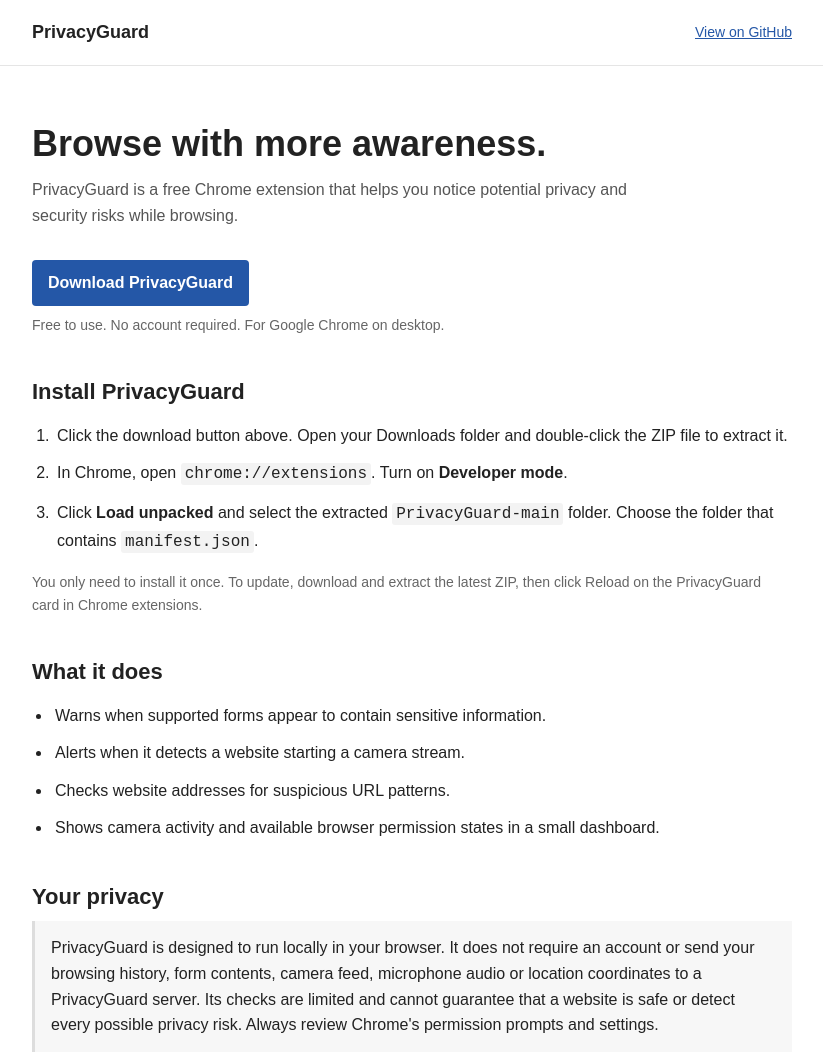
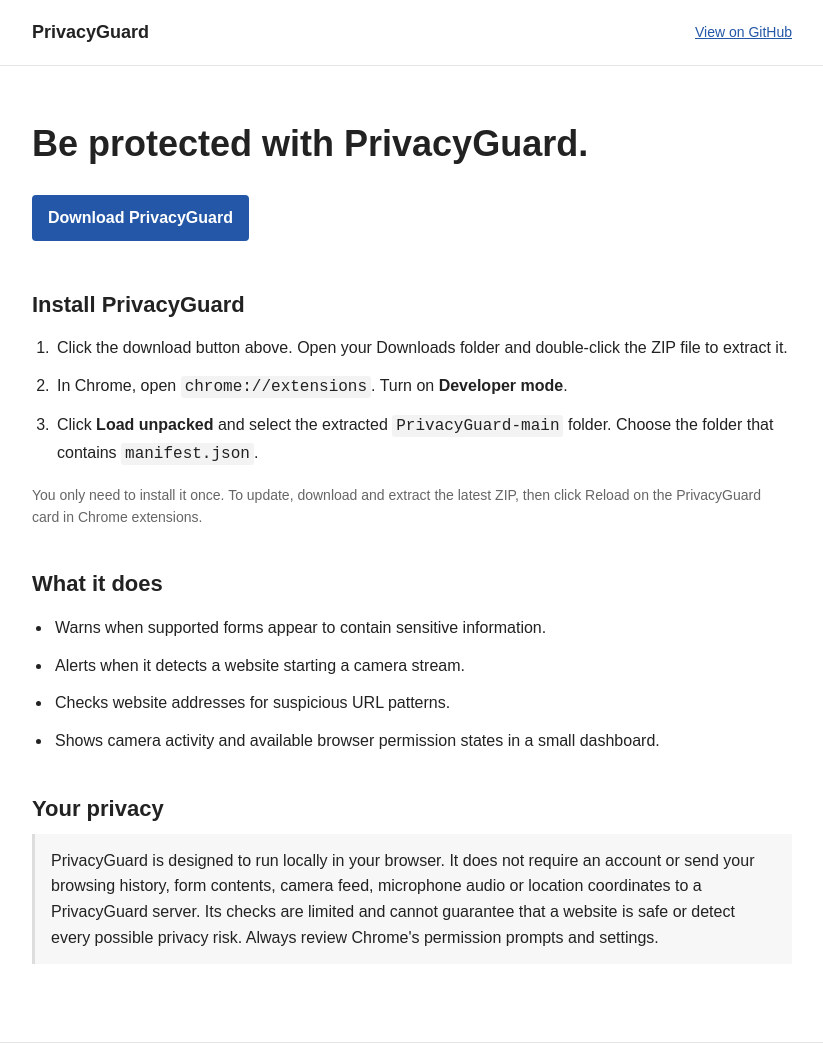
Before and after one commit to nmcode3-dot/PrivacyGuard, a browser extension: page docs/index.html in a window 1280 px wide. Shown: the top 1055 px of the page, without its empty margins (228-1051 px from the left). Drawn offline with Linux system fonts and the light colour scheme.

Commit message:
Revise main heading and intro text for PrivacyGuard
Updated the main heading and introductory text for better clarity.

```diff
--- a/docs/index.html
+++ b/docs/index.html
@@ -101,10 +101,8 @@
   </header>
 
   <main class="container">
-    <h1>Browse with more awareness.</h1>
-    <p class="intro">PrivacyGuard is a free Chrome extension that helps you notice potential privacy and security risks while browsing.</p>
+    <h1>Be protected with PrivacyGuard.</h1>
     <a class="download" href="https://github.com/nmcode3-dot/PrivacyGuard/archive/refs/heads/main.zip">Download PrivacyGuard</a>
-    <p class="note">Free to use. No account required. For Google Chrome on desktop.</p>
 
     <h2>Install PrivacyGuard</h2>
     <ol>
```
